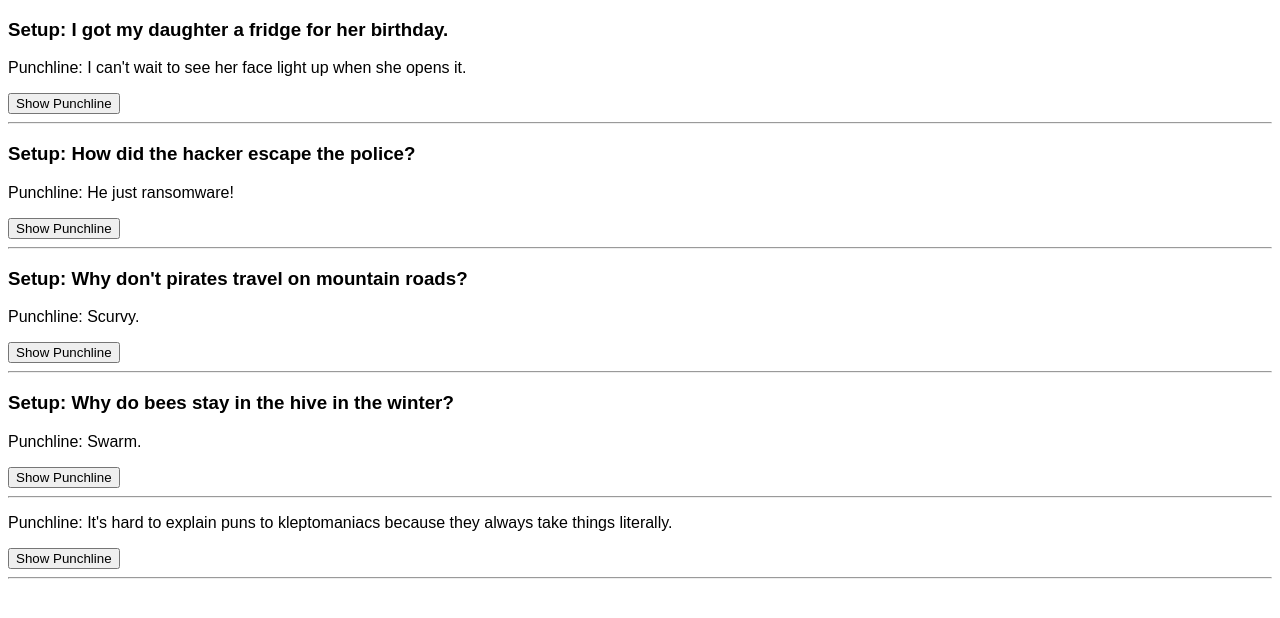
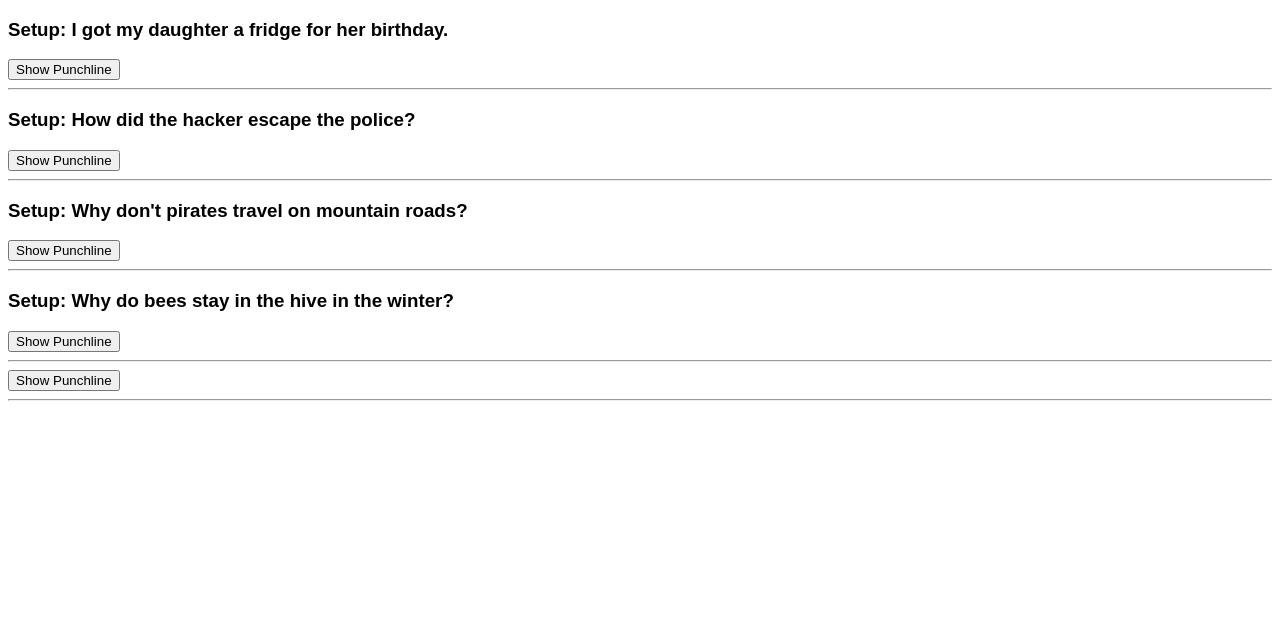
Before and after one commit to gello1199/freecodecamp-React-props-practice-jokes, a React (Create React App) app: page / in a window 1280 px wide. Shown: the top 618 px of the page. Built offline with nearby package versions, Linux system fonts and the light colour scheme.

Commit message:
Added conditional to punchline to toggle

```diff
--- a/src/components/Jokes.js
+++ b/src/components/Jokes.js
@@ -10,7 +10,7 @@ const Jokes = (props) => {
     return (
         <div>
             {props.setup && <h3>Setup: {props.setup}</h3>}
-            <p>Punchline: {props.punchline}</p>
+            {isShown && <p>Punchline: {props.punchline}</p>}
             <button onClick={toggleShown}>Show Punchline</button>
             <hr />
         </div>
```
